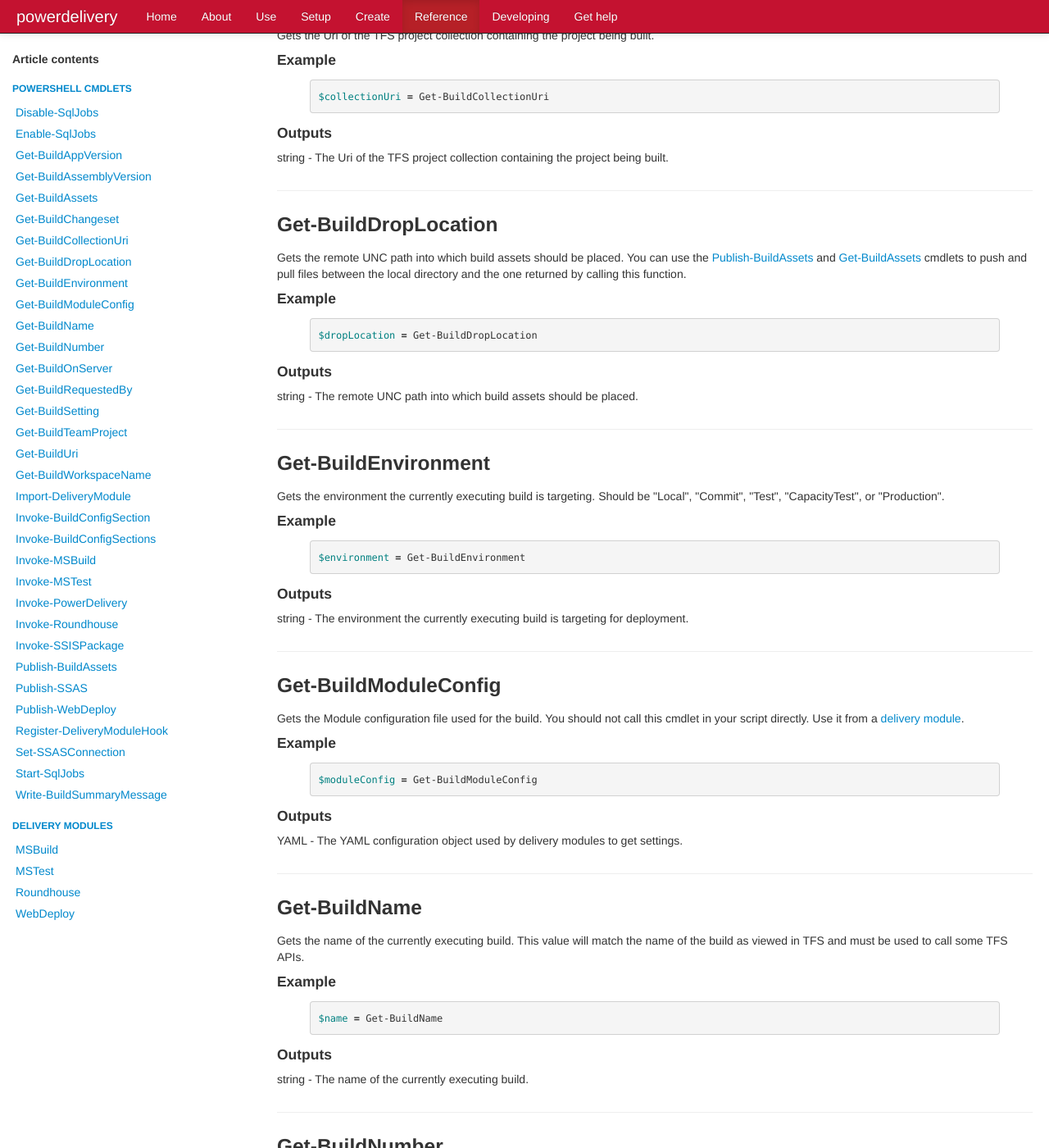
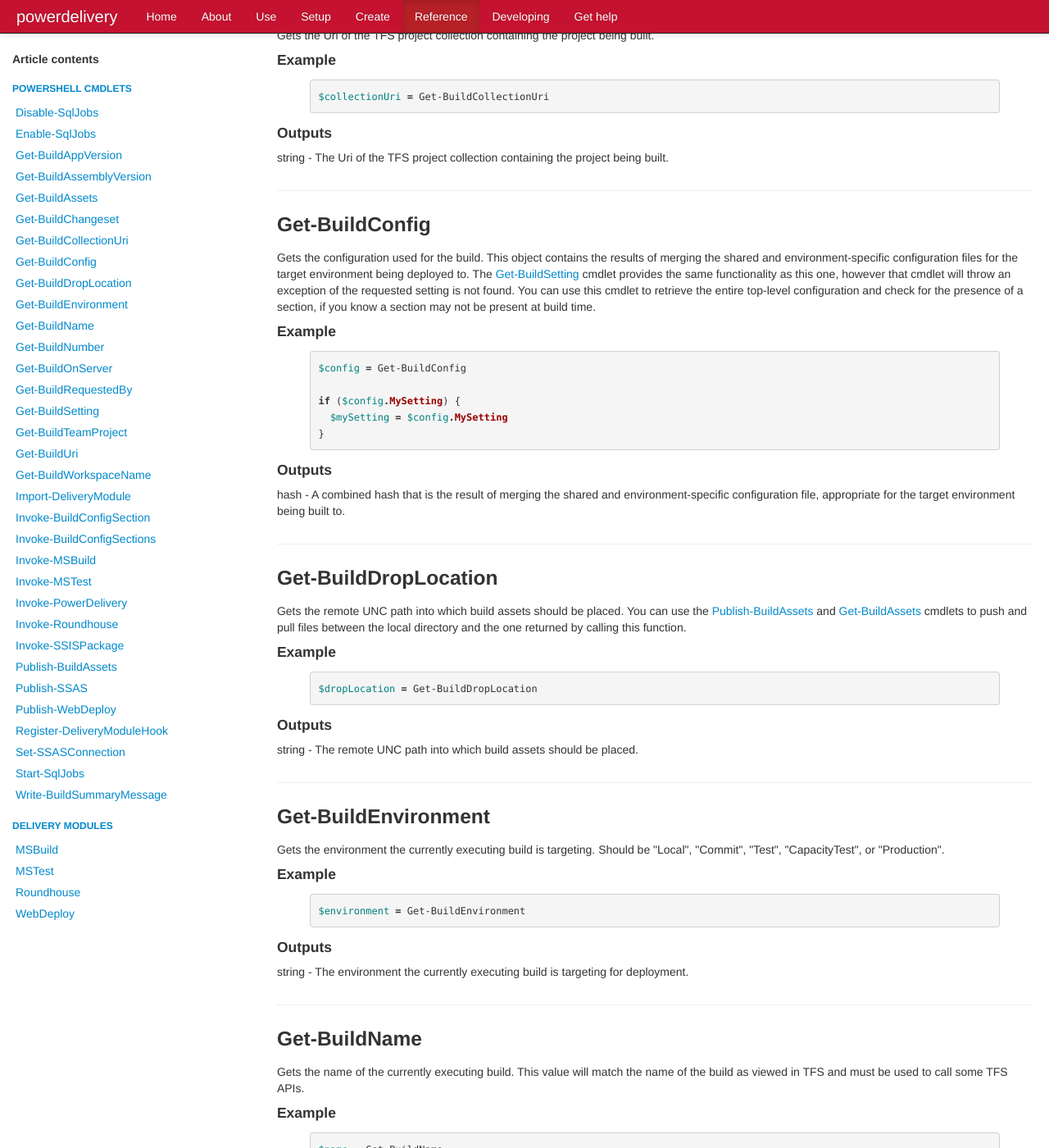
Before and after one commit to eavonius/powerdelivery, a Jekyll site: the page built from reference.markdown, in a window 1280 px wide and 1400 px high, scrolled down 2387 px. Shown: the whole window at 82% size. Built offline with Jekyll 4.4.1, drawn with Linux system fonts in a browser that asks for light colours; nearby versions of some CDN libraries; some of the changed text lies outside the part shown.

Commit message:
Updated content in reference.

```diff
--- a/create.markdown
+++ b/create.markdown
@@ -362,15 +362,15 @@ DatabaseName: MyDatabase{% endhighlight %}
 		but with different <i>values</i>, in all of your environment configuration files. So if we were
 		using the example build name of "RecipeManager" (where our build script is named RecipeManager.ps1)
 		we might have the following contents for our environment configuration files:</p>
-		<p><b>RecipeManagerCommitEnvironment.yml</b></p>
+		<p>RecipeManagerCommit.yml</p>
 		{% highlight yaml %}WebServer: MyDevServer
 DatabaseServer: MyDevDbServer
 DatabaseName: MyDatabase{% endhighlight %}
-		<p><b>RecipeManagerTestEnvironment.yml</b></p>
+		<p>RecipeManagerTest.yml</p>
 		{% highlight yaml %}WebServer: MyTestServer
 DatabaseServer: MyTestDbServer
 DatabaseName: MyDatabase{% endhighlight %}
-		<p><b>RecipeManagerProductionEnvironment.yml</b></p>
+		<p>RecipeManagerProduction.yml</p>
 		{% highlight yaml %}WebServer: MyProdServer
 DatabaseServer: MyProdDbServer
 DatabaseName: MyDatabase{% endhighlight %}
--- a/reference.markdown
+++ b/reference.markdown
@@ -30,13 +30,13 @@ layout: page
 				<a href="#get_buildcollectionuri_cmdlet">Get-BuildCollectionUri</a>
 			</li>
 			<li>
+				<a href="#get_buildconfig_cmdlet">Get-BuildConfig</a>
+			</li>
+			<li>
 				<a href="#get_builddroplocation_cmdlet">Get-BuildDropLocation</a>
 			</li>
 			<li>
 				<a href="#get_buildenvironment_cmdlet">Get-BuildEnvironment</a>
-			</li>
-			<li>
-				<a href="#get_buildmoduleconfig_cmdlet">Get-BuildModuleConfig</a>
 			</li>
 			<li>
 				<a href="#get_buildname_cmdlet">Get-BuildName</a>
@@ -207,6 +207,24 @@ layout: page
 		<h4>Outputs</h4>
 		<p>string - The Uri of the TFS project collection containing the project being built.</p>
 
+		<a name="get_buildconfig_cmdlet"><hr></a>
+		<h3>Get-BuildConfig</h3>
+		<p>Gets the configuration used for the build. This object contains the results of merging the
+		shared and environment-specific configuration files for the target environment being deployed to.
+		The <a href="get_buildsetting_cmdlet">Get-BuildSetting</a> cmdlet provides the same functionality
+		as this one, however that cmdlet will throw an exception of the requested setting is not found.
+		You can use this cmdlet to retrieve the entire top-level configuration and check for the presence
+		of a section, if you know a section may not be present at build time.</p>
+		<h4>Example</h4>
+		{% highlight powershell %}$config = Get-BuildConfig
+
+if ($config.MySetting) {
+  $mySetting = $config.MySetting
+}{% endhighlight %}
+		<h4>Outputs</h4>
+		<p>hash - A combined hash that is the result of merging the shared and environment-specific configuration
+		file, appropriate for the target environment being built to.</p>
+
 		<a name="get_builddroplocation_cmdlet"><hr></a>
 		<h3>Get-BuildDropLocation</h3>
 		<p>Gets the remote UNC path into which build assets should be placed. You can use the
@@ -225,15 +243,6 @@ layout: page
 		{% highlight powershell %}$environment = Get-BuildEnvironment{% endhighlight %}
 		<h4>Outputs</h4>
 		<p>string - The environment the currently executing build is targeting for deployment.</p>
-
-		<a name="get_buildmoduleconfig_cmdlet"><hr></a>
-		<h3>Get-BuildModuleConfig</h3>
-		<p>Gets the Module configuration file used for the build. You should not call this
-		cmdlet in your script directly. Use it from a <a href="#modules">delivery module</a>.</p>
-		<h4>Example</h4>
-		{% highlight powershell %}$moduleConfig = Get-BuildModuleConfig{% endhighlight %}
-		<h4>Outputs</h4>
-		<p>YAML - The YAML configuration object used by delivery modules to get settings.</p>
 
 		<a name="get_buildname_cmdlet"><hr></a>
 		<h3>Get-BuildName</h3>
@@ -269,14 +278,17 @@ layout: page
 
 		<a name="get_buildsetting_cmdlet"><hr></a>
 		<h3>Get-BuildSetting</h3>
-		<p>Gets a environment setting from the .yml file for the environment the currently executing build is targeting.</p>
+		<p>Gets a environment setting from the combined result of merging the shared and environment-specific
+		.yml configuration files, using the environment the currently executing build is targeting.</p>
 		<h4>Example</h4>
 		{% highlight powershell %}$webServerName = Get-BuildSetting WebServerName{% endhighlight %}
 		<h4>Parameters</h4>
 		<h5>name</h5>
-		<p>The name of the setting from the .csv file to get.</p>
+		<p>The name of the setting from the .yml file to get.</p>
 		<h4>Outputs</h4>
-		<p>string or hash - The value of the setting from the .yml file for the setting that was requested.</p>
+		<p>string or hash - The value of the setting from the .yml file for the setting that was requested.
+		If the value is a simple name/value pair a string will be returned, otherwise a hash of the nested
+		settings below the requested section.</p>
 
 		<a name="get_buildteamproject_cmdlet"><hr></a>
 		<h3>Get-BuildTeamProject</h3>
```
